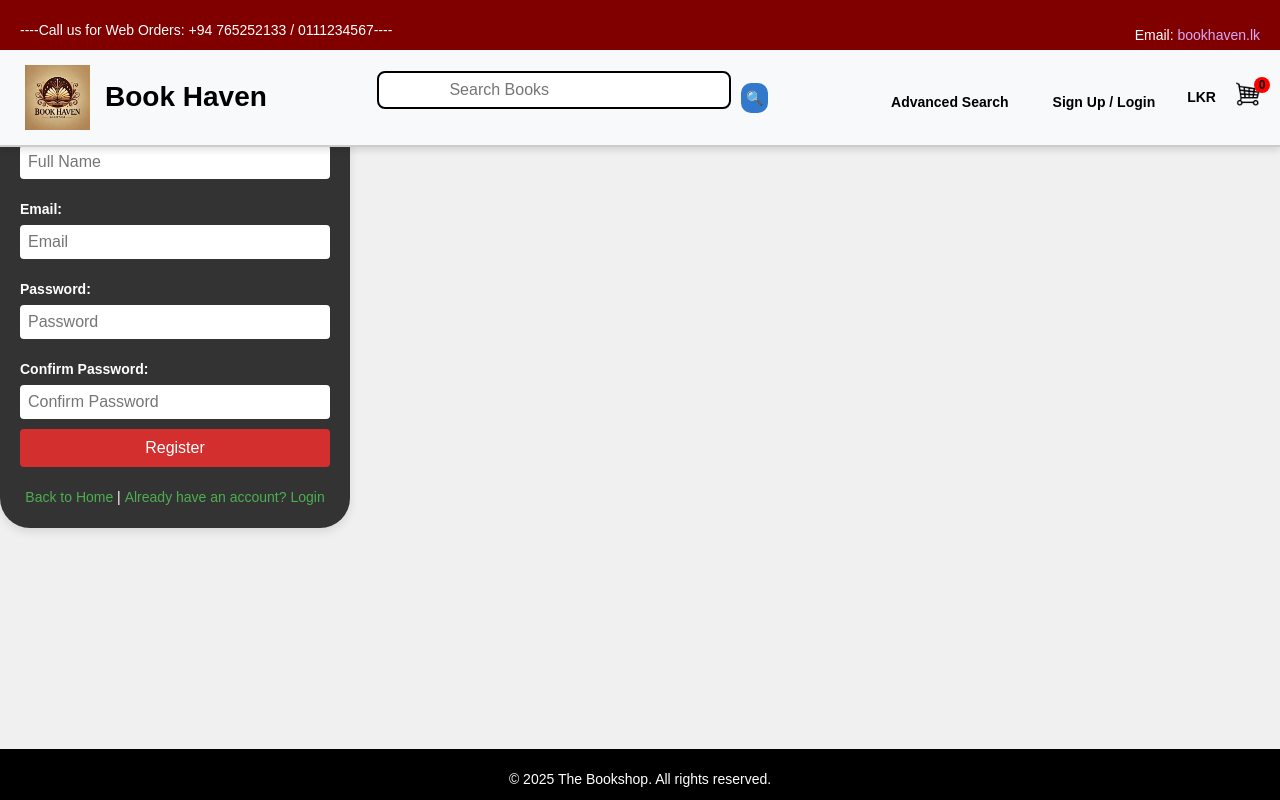
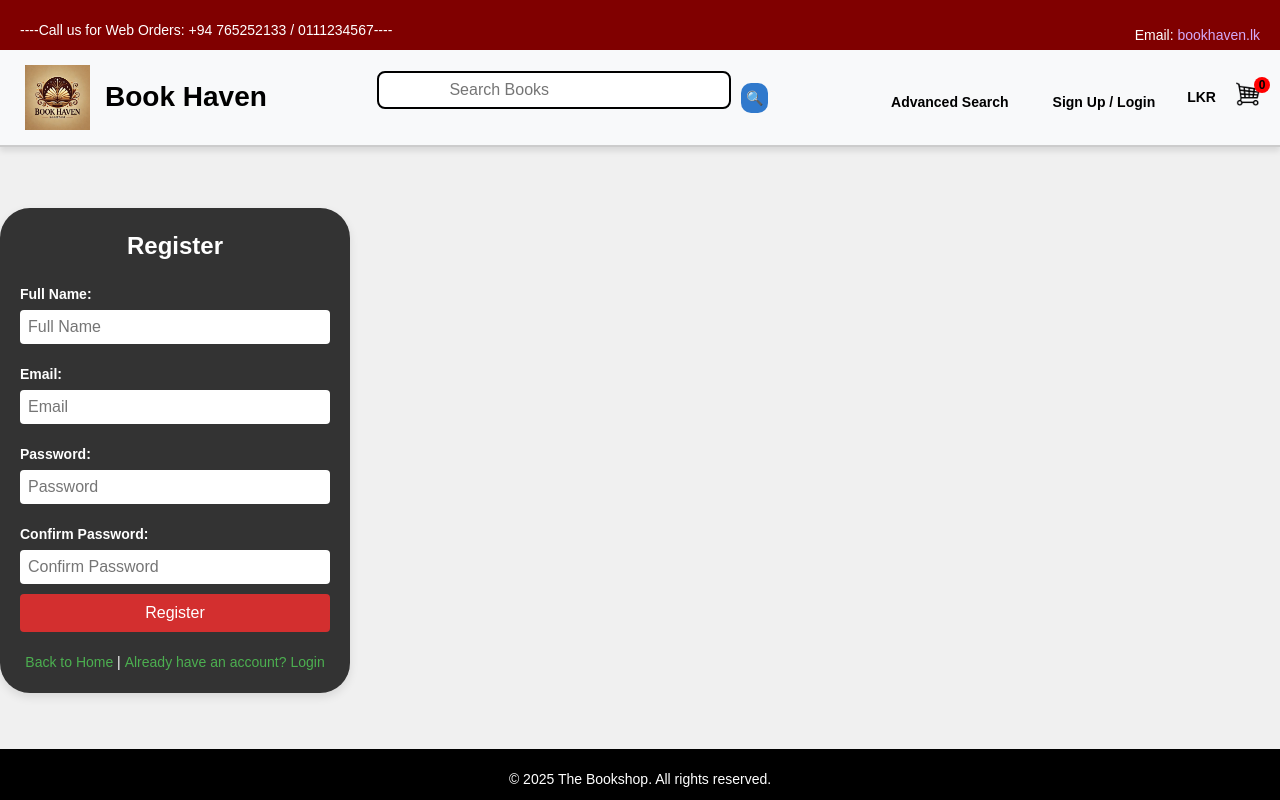
Before and after one commit to Pubudu11/Bookstore, a React (Vite) app in the folder bookstore-frontend/: page /register in a window 1280 px wide. Built offline with nearby package versions, Linux system fonts and the light colour scheme.

Commit message:
Refactor layout and styles for UserLogin and Register components

```diff
--- a/bookstore-frontend/src/App.css
+++ b/bookstore-frontend/src/App.css
@@ -7,3 +7,31 @@
   height: 100vh;
   width: 100vw;
 }
+.app-container {
+  display: center;
+  flex-direction: column;
+  align-items: center;
+  justify-content: center;
+  height: 100vh;
+  padding-right: 100px;
+}
+.main-container {
+  display: center;
+  flex-direction: column;
+  align-items: center;
+  justify-content: center;
+  height: 100vh;
+  padding-right: 500px;
+}
+.login-container {
+  display: center;
+  background-color: #333;
+  padding: 30px 40px;
+  border-radius: 30px;
+  box-shadow: 0 10px 15px rgba(0, 0, 0, 0.3);
+  width: 100%;
+  max-width: 380px;
+  text-align: center;
+  margin-top: auto;
+  margin-bottom: 20px;
+}
--- a/bookstore-frontend/src/components/Login/UserLogin.css
+++ b/bookstore-frontend/src/components/Login/UserLogin.css
@@ -20,10 +20,11 @@ body {
   width: 100%;
   height: 100%;
   min-width: 350px;
-  padding-top: 10px;
+  padding-top: 150px;
 }
 
 .login-container {
+  display: center;
   background-color: #333;
   padding: 30px 40px; /* Adjust padding for a more compact form */
   border-radius: 30px;
--- a/bookstore-frontend/src/components/Login/UserLogin.tsx
+++ b/bookstore-frontend/src/components/Login/UserLogin.tsx
@@ -1,7 +1,6 @@
 import React, { useState } from "react";
 import "./UserLogin.css";
 import Footer from "../Footer/Footer";
-import background1 from "../../images/background1.jpg";
 
 const UserLogin: React.FC = () => {
   const [username, setUsername] = useState("");
--- a/bookstore-frontend/src/components/Register/Register.css
+++ b/bookstore-frontend/src/components/Register/Register.css
@@ -13,7 +13,7 @@ body {
   align-items: center;
   height: 100vh;
   background-color: #f0f0f0;
-  padding-bottom: 230px;
+  padding-top: 100px;
 }
 
 .register-form {
```
